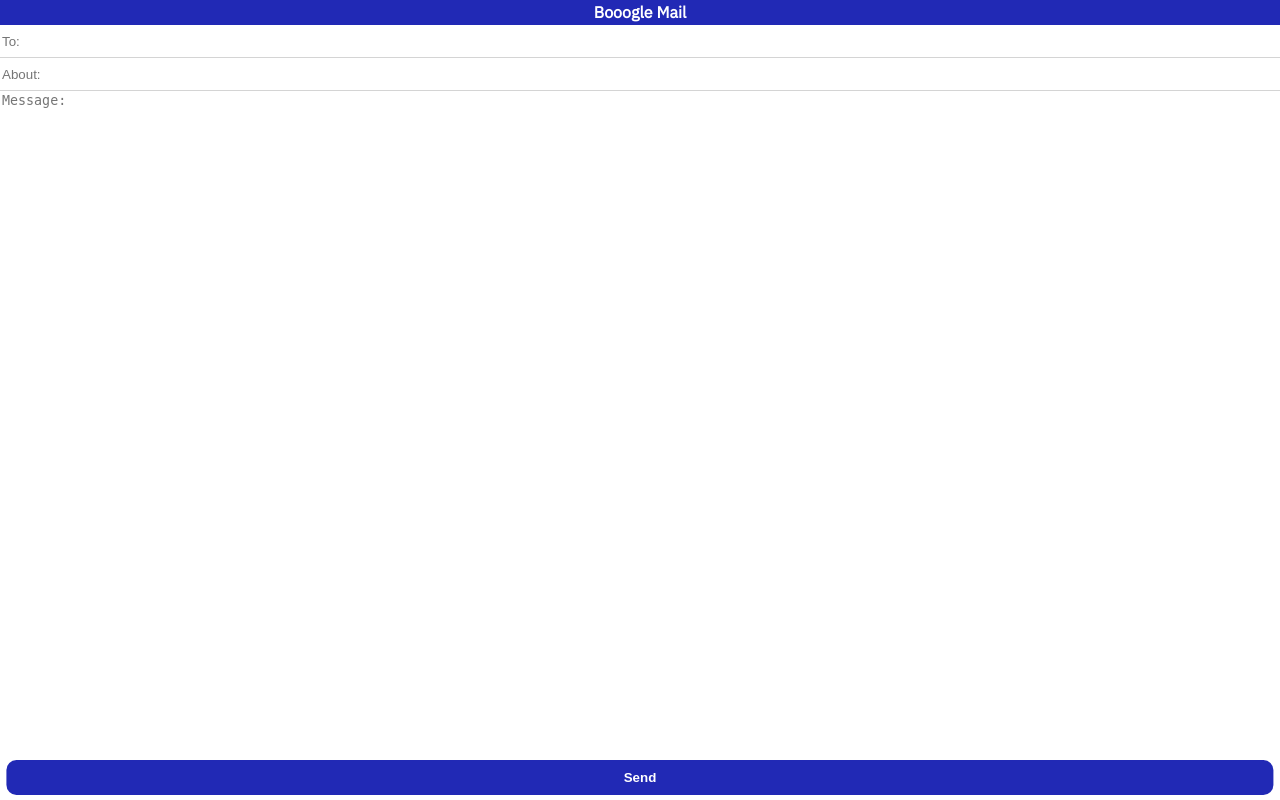
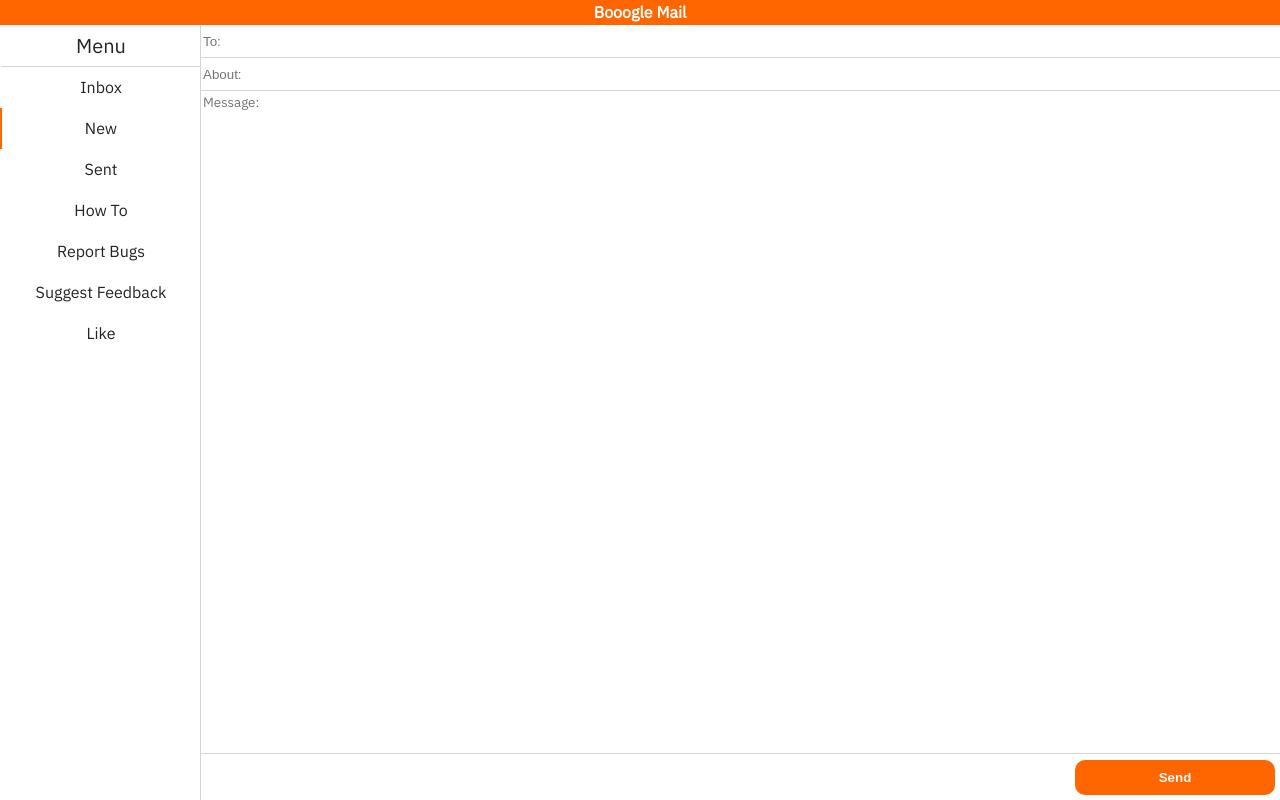
Before and after one commit to GoodVessel92551/Booogle-Mail, a Flask app: page /write in a window 1280 px wide. Run offline with Flask 2, Linux system fonts and the light colour scheme.

Commit message:
New color and Icon

```diff
--- a/static/main.css
+++ b/static/main.css
@@ -10,8 +10,8 @@
         --color2:#a8531a;
         --ccc:#ccc;
         --tranback: rgba(41, 41, 41,.4);
-        --tranborder:#5687d6;
-        --brodernotran:#2129b5;
+        --tranborder:#b57448;
+        --brodernotran:#ff6600;
     }
 }
 @media (prefers-color-scheme: light){
@@ -26,8 +26,8 @@
         --ccc:#ccc;
         --darkback: rgba(41, 41, 41,.6);
         --tranback: rgba(58, 61, 110,.6);
-        --tranborder:#5687d6;
-        --brodernotran:#2129b5;
+        --tranborder:#b57448;
+        --brodernotran:#ff6600;
     }
 }
 body{
@@ -81,15 +81,17 @@ body{
     display:block;
     border-left: 2px solid var(--dark);
     line-height:35px;
-    transition:.1s all;
+    transition:.2s all;
 }
 
 .sidea{
     cursor:pointer;
+    color:var(--light);
+    text-decoration:none;
 }
 .sidea:hover{
     background:var(--tranborder);
-    border-left: 2px solid #2129b5;
+    border-left: 2px solid var(--color);
 }
 
 .top{
@@ -99,7 +101,7 @@ body{
     left:0px;
     width:100%;
     height:25px;
-    background:#2129b5;
+    background:var(--color);
     line-height:25px;
     font-weight:600;
 }
@@ -120,7 +122,7 @@ body{
     display:block;
     border-left: 2px solid var(--dark);
     line-height:35px;
-    transition:.1s all;
+    transition:.2s all;
 }
 
 .maila{
@@ -131,7 +133,7 @@ body{
 }
 .maila:hover{
     background:var(--tranborder);
-    border-left: 2px solid #2129b5;
+    border-left: 2px solid var(--color);
 }
 
 .username{
@@ -169,7 +171,7 @@ body{
     display:block;
     border-left: 2px solid var(--dark);
     line-height:35px;
-    transition:.1s all;
+    transition:.2s all;
 }
 
 .from{
@@ -190,33 +192,36 @@ body{
     position:fixed;
     border:none;
     color:var(--light);
-    left:0px;
+    left:201px;
     height:30px;
-    width:100%;
+    width:calc(100% - 201px);;
     background:var(--dark);
     border-bottom:1px solid var(--border);
-    transition:.1s all;
+    transition:.2s all;
 }
 
 .sendto:focus{
-    border-bottom:1px solid #2129b5;
+    border-bottom:1px solid var(--color);
     outline:none;
 }
 
 .message{
+    font-family: IBM Plex Sans;
     resize:none;
     position:fixed;
     border:none;
     color:var(--light);
-    left:0px;
+    left:201px;
     top:91px;
     height:calc(100% - 142px);
-    width:100%;
+    width:calc(100% - 201px);
     background:var(--dark);
-    transition:.1s all;
+    border-bottom:1px solid var(--border);
+    transition:.2s all;
 }
 .message:focus{
     outline:none;
+    border-bottom:1px solid var(--color);
 }
 
 .send{
@@ -224,17 +229,15 @@ body{
     color:#fff;
     border-radius:10px;
     border:none;
-    background:#2129b5;
+    background:var(--color);
     position:fixed;
-    left:0px;
+    right:10px;
     bottom:5px;
-    width:99%;
+    width:200px;
     height:35px;
-    left: 50%;
-    -ms-transform: translate(-50%, 0%);
-    transform: translate(-50%, 0%);
+    right: 5px;
     font-weight:600;
-    transition:.1s all;
+    transition:.2s all;
 }
 .send:hover{
     background:var(--tranborder)
--- a/templates/home.html
+++ b/templates/home.html
@@ -10,7 +10,7 @@
         <link href="{{ url_for('static',filename='main.css')}}" rel="stylesheet" type="text/css">
         <link href="https://fonts.googleapis.com/icon?family=Material+Icons"
       rel="stylesheet">
-        <link rel = "icon" href = "https://booogle-two.goodvessel92551.repl.co/static/toplogo.png" type = "image/x-icon">
+        <link rel = "icon" href = "static/logo.png" type = "image/x-icon">
         <link rel="manifest" href="/static/manifest.json">
     </head>
     <body>
@@ -18,7 +18,7 @@
         <div class="top">Booogle Mail</div>
         <div class="side">
           <a style="font-size:20px;font-weight:500;border-bottom: .5px solid var(--border);">Menu</a>
-          <a class="sidea" style="border-left: 2px solid #2129b5;">Inbox</a>
+          <a class="sidea" style="border-left: 2px solid var(--color);">Inbox</a>
           <a class="sidea" href="/write">New</a>
           <a class="sidea">Sent</a>
             <a class="sidea">How To</a>
--- a/templates/index.html
+++ b/templates/index.html
@@ -8,7 +8,7 @@
         <meta name="theme-color" content="#f60">
         <link rel="apple-touch-icon" href="/static/logo_apple">
         <link href="{{ url_for('static',filename='main.css')}}" rel="stylesheet" type="text/css">
-        <link rel = "icon" href = "https://booogle-two.goodvessel92551.repl.co/static/toplogo.png" type = "image/x-icon">
+        <link rel = "icon" href = "static/logo.png" type = "image/x-icon">
         <link rel="manifest" href="/static/manifest.json">
     </head>
     <body>
--- a/templates/send.html
+++ b/templates/send.html
@@ -10,11 +10,21 @@
         <link href="{{ url_for('static',filename='main.css')}}" rel="stylesheet" type="text/css">
         <link href="https://fonts.googleapis.com/icon?family=Material+Icons"
       rel="stylesheet">
-        <link rel = "icon" href = "https://booogle-two.goodvessel92551.repl.co/static/toplogo.png" type = "image/x-icon">
+        <link rel = "icon" href = "static/logo.png" type = "image/x-icon">
         <link rel="manifest" href="/static/manifest.json">
     </head>
     <body>
         <div class="top">Booogle Mail</div>
+        <div class="side">
+          <a style="font-size:20px;font-weight:500;border-bottom: .5px solid var(--border);">Menu</a>
+          <a class="sidea" href="/home">Inbox</a>
+          <a class="sidea" style="border-left: 2px solid var(--color);" href="/write">New</a>
+          <a class="sidea">Sent</a>
+            <a class="sidea">How To</a>
+            <a class="sidea">Report Bugs</a>
+            <a class="sidea">Suggest Feedback</a>
+            <a class="sidea">Like</a>
+        </div>
         <input type="text" placeholder="To:" style="top:25px;" class="sendto">
         <input type="text" placeholder="About:" style="top:58px;" class="sendto">
         <textarea placeholder="Message:" class="message" data-gramm="false"></textarea>
```
Also changed, not shown: static/logo.png (added).
